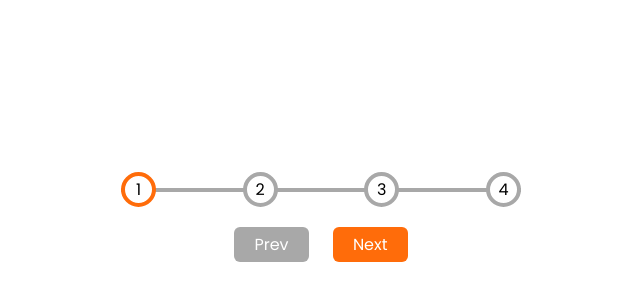
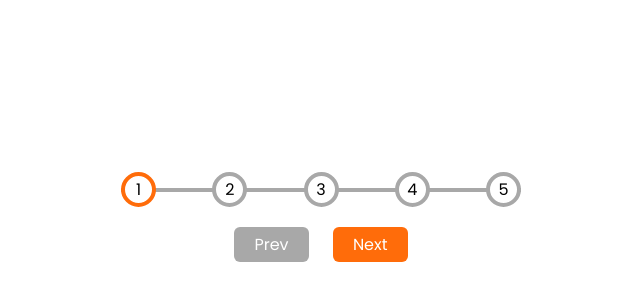
Before and after one commit to nischalgurung/Progress-steps, a plain HTML site: page index.html in a window 1280 px wide. Shown: the part 178-478 px from the top of the page, without its empty margins (319-959 px from the left). Drawn offline with Linux system fonts and the light colour scheme.

Commit message:
Add a step

```diff
--- a/index.html
+++ b/index.html
@@ -14,6 +14,7 @@
         <div class="steps">2</div>
         <div class="steps">3</div>
         <div class="steps">4</div>
+        <div class="steps">5</div>
       </div>
       <button class="btn" id="prev" disabled>Prev</button>
       <button class="btn" id="next">Next</button>
```
